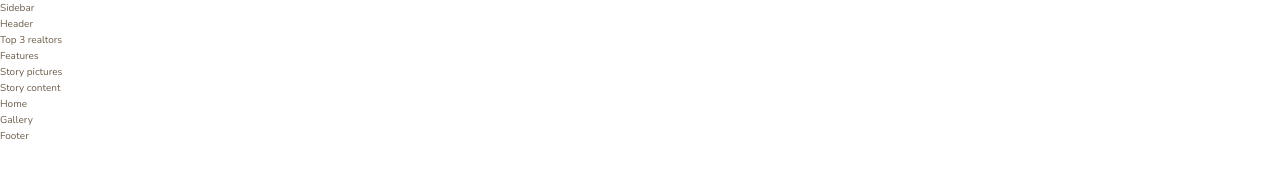
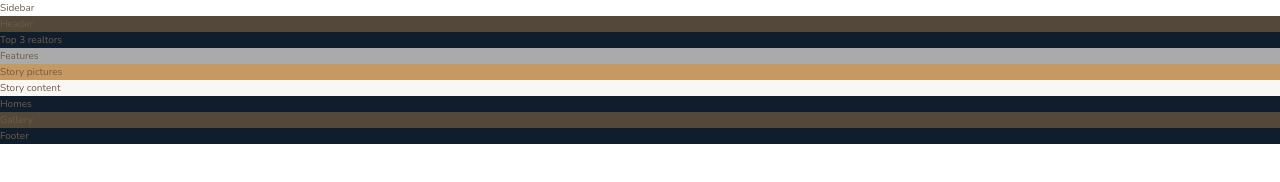
Before and after one commit to hyhong-code/nexter-frontend, a website: page index.html in a window 1280 px wide. Drawn offline with nearby package versions, Linux system fonts and the light colour scheme.

Commit message:
add section colors

```diff
--- a/index.html
+++ b/index.html
@@ -26,7 +26,7 @@
     <div class="story__pictures">Story pictures</div>
     <div class="story__contents">Story content</div>
     <section class="homes">
-      Home
+      Homes
     </section>
     <section class="gallery">
       Gallery
--- a/sass/_features.scss
+++ b/sass/_features.scss
@@ -0,0 +1,3 @@
+.features {
+  background-color: $color-grey-light-2;
+}
--- a/sass/_footer.scss
+++ b/sass/_footer.scss
@@ -0,0 +1,3 @@
+.footer {
+  background-color: $color-secondary;
+}
--- a/sass/_gallery.scss
+++ b/sass/_gallery.scss
@@ -0,0 +1,3 @@
+.gallery {
+  background-color: $color-grey-dark-1;
+}
--- a/sass/_header.scss
+++ b/sass/_header.scss
@@ -0,0 +1,3 @@
+.header {
+  background-color: $color-grey-dark-1;
+}
--- a/sass/_homes.scss
+++ b/sass/_homes.scss
@@ -1,3 +1,3 @@
-.sidebar {
-    backgroune
+.homes {
+  background-color: $color-secondary;
 }
--- a/sass/_realtors.scss
+++ b/sass/_realtors.scss
@@ -0,0 +1,3 @@
+.realtors {
+  background-color: $color-secondary;
+}
--- a/sass/_story.scss
+++ b/sass/_story.scss
@@ -0,0 +1,9 @@
+.story {
+  &__pictures {
+    background-color: $color-primary;
+  }
+
+  &__contents {
+    background-color: $color-grey-light-1;
+  }
+}
```
Also changed, not shown: css/style.css.
